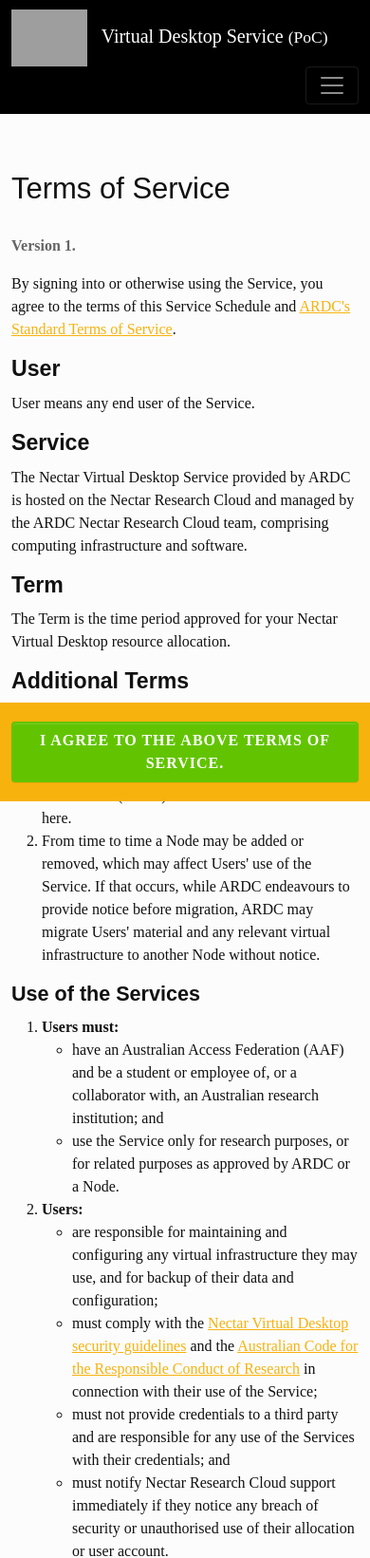
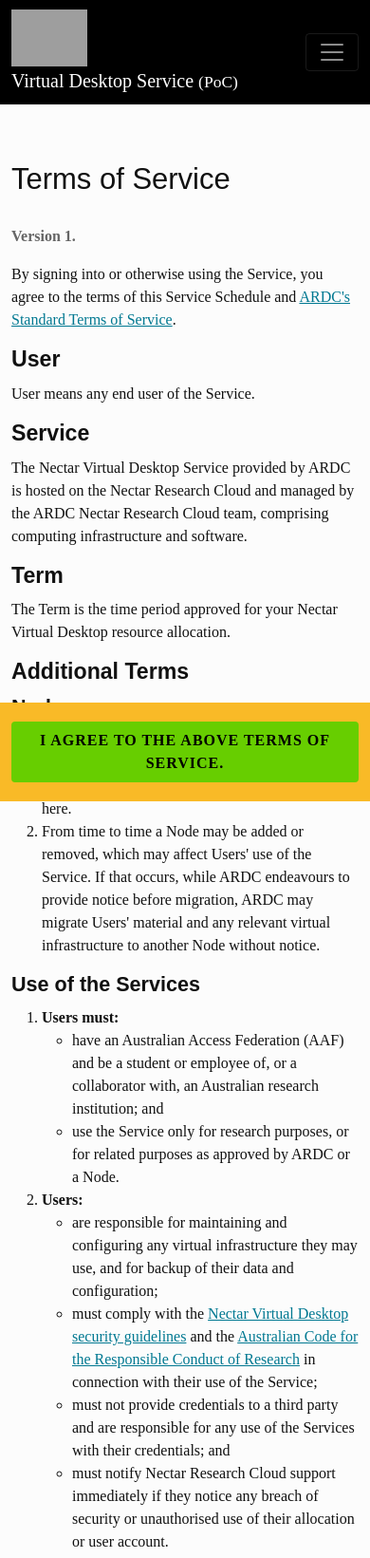
Before and after one commit to NeCTAR-RC/bumblebee, a Django app: page /terms/ in a window 390 px wide. Shown: the top 1641 px of the page at 95% size. Run offline with Django 3.2, Linux system fonts and the light colour scheme; the visitor is signed in with stand-in values (Sample User, id 1); style sheets or scripts are compiled from the project's sources; parts of the project's set-up code (start-up, migrations or seed data) failed here and were passed over; some libraries are stand-ins or nearby versions; some web fonts are replaced; grey boxes are pictures that could not be loaded.

Commit message:
Various style changes and responsive display fixes
Change-Id: I86528d51bc212c2e0b1167afeb25afa9ec1ee9c5

```diff
--- a/researcher_workspace/static/main.scss
+++ b/researcher_workspace/static/main.scss
@@ -19,6 +19,7 @@
 $orange: $ardc-orange;
 $purple: $ardc-purple;
 $gray: $ardc-grey;
+$green: #62C400;
 
 $gray-100: #fcfcfc;
 $gray-200: #EEEEEE;
@@ -30,17 +31,17 @@
 $gray-800: #222222;
 $gray-900: #111111;
 
-$primary:       $orange;
+$primary:       lighten($orange, 5%);
 $secondary:     $gray;
-$success:       #62C400;
-$info:          $blue;
-$warning:       $orange;
-$danger:        $pink;
+$success:       lighten($green, 2%);
+$info:          lighten($blue, 5%);
+$warning:       lighten($orange, 5%);
+$danger:        lighten($pink, 2%);
 
 $body-bg:                   $gray-100;
 $body-color:                $gray-900;
 
-$min-contrast-ratio: 1.5;
+//$min-contrast-ratio: 1.5;
 //$component-active-bg: $ardc-purple;
 $navbar-brand-padding-y: 0;
 $input-btn-padding-y-lg: .75rem;
@@ -49,6 +50,11 @@
 $enable-shadows: true;
 
 $spacer: 1.25rem;
+$link-color: darken($info, 15%) !default;
+$btn-link-color: darken($primary, 10%) !default;
+$btn-link-hover-color: darken($btn-link-color, 20%) !default;
+$btn-box-shadow: none !default;
+$btn-active-box-shadow: none !default;
 
 // Bootstrap
 @import "scss/bootstrap/bootstrap";
@@ -63,8 +69,16 @@
 body {
   // overflow-x: hidden; /* Prevent scroll on narrow devices */
 }
-main {
-  min-height: 65vh;
+
+body {
+  display: flex;
+  min-height: 100vh;
+  flex-direction: column;
+  justify-content: flex-start;
+}
+
+footer {
+  margin-top: auto;
 }
 
 .h1, .h2, .h3, .h4, .h5, .h6,
@@ -83,6 +97,17 @@
 
 .btn-link {
   text-decoration: none;
+}
+
+.btn:disabled,
+.btn.disabled,
+fieldset:disabled .btn,
+span.disabled {
+  cursor: not-allowed !important;
+}
+
+.navbar-dark .navbar-nav .nav-link:not(#dropdownUser1) {
+  text-transform: uppercase;
 }
 
 .modal-title {
--- a/researcher_workspace/templates/common/base.html
+++ b/researcher_workspace/templates/common/base.html
@@ -28,8 +28,8 @@
     <!-- navbar -->
     <nav class="navbar navbar-expand-lg navbar-dark bg-dark" id="navbar-main">
       <div class="container">
-        <a class="navbar-brand" href="{% url 'index' %}"><img src="{% static 'img/logo.svg' %}" height="60" class="me-2">
-          Virtual Desktop Service <small class="d-inline-block d-md-none">(PoC)</small>
+        <a class="navbar-brand" href="{% url 'index' %}"><img src="{% static 'img/logo.svg' %}" height="60" class="d-block d-sm-inline-block me-2">
+          Virtual Desktop Service <small class="d-inline-block d-lg-none">(PoC)</small><small class="d-none d-lg-inline-block">(Proof of Concept)</small>
         </a>
 
         <button class="navbar-toggler ms-auto" type="button" data-bs-toggle="collapse" data-bs-target="#navbarNavDropdown" aria-controls="navbarNavDropdown" aria-expanded="false" aria-label="Toggle navigation">
@@ -50,7 +50,7 @@
                   <a class="nav-link" href="{% url 'orion_report' %}">Orion</a>
                 </li>
                 <li class="nav-item {% active_link 'user_search' %}">
-                  <a class="nav-link" href="{% url 'user_search' %}">Users &amp; Search</a>
+                  <a class="nav-link" href="{% url 'user_search' %}">Users</a>
                 </li>
               {% endif %}
             {% endif %}
--- a/researcher_workspace/templates/researcher_workspace/desktop_details.html
+++ b/researcher_workspace/templates/researcher_workspace/desktop_details.html
@@ -12,7 +12,7 @@
           {% if launch_allowed %}
             <button class="btn btn-success" title="Launch {{ desktop_type.name }}" data-bs-toggle="modal" data-bs-target="#{{ app_name }}-{{ desktop_type.id }}-launch-modal">Create Desktop <i class="fas fa-plus"></i>
           {% else %}
-            <span class="d-inline-block" tabindex="0" data-bs-toggle="popover" data-bs-trigger="hover focus" data-bs-content="You already have a Virtual Desktop.">
+            <span class="d-inline-block disabled" tabindex="0" data-bs-toggle="popover" data-bs-trigger="hover focus" data-bs-content="You already have a Virtual Desktop.">
               <button class="btn btn-success" disabled title="Launch {{ desktop_type.name }}">Create Desktop <i class="fas fa-plus"></i>
             </span>
           {% endif %}
--- a/researcher_workspace/templates/researcher_workspace/index.html
+++ b/researcher_workspace/templates/researcher_workspace/index.html
@@ -9,8 +9,8 @@
                     <h4 class="text-secondary">The <em>Virtual Desktop Service</em> is a service of the <a href="https://ardc.edu.au/">Australian Research Data Commons (ARDC)</a> and utilises the ARDC Nectar Research Cloud.</h4>
                     <p class="mb-5">The Australian Research Data Commons (ARDC) is enabled by the National Collaborative Research Infrastructure Strategy Program (NCRIS).</p>
                     <p>
-                        <a role="button" class="btn btn-success btn-lg" href="{% url 'oidc_authentication_init' %}"><i class="fas fa-sign-in-alt"></i> Sign In</a>
-                        <a role="button" class="btn btn-lg btn-outline-primary" href="{% url 'about' %}">Learn more</a>
+                        <a role="button" class="btn btn-primary btn-lg" href="{% url 'oidc_authentication_init' %}"><i class="fas fa-sign-in-alt"></i> Sign In</a>
+                        <a role="button" class="btn btn-lg btn-secondary" href="{% url 'about' %}">Learn more</a>
                     </p>
                 </div>
             </div>
```
Also changed, not shown: researcher_workspace/templates/researcher_workspace/home/home.html (+11 -8 lines), vm_manager/templates/vm_manager/html/VM_Okay.html (+4 -4 lines).
